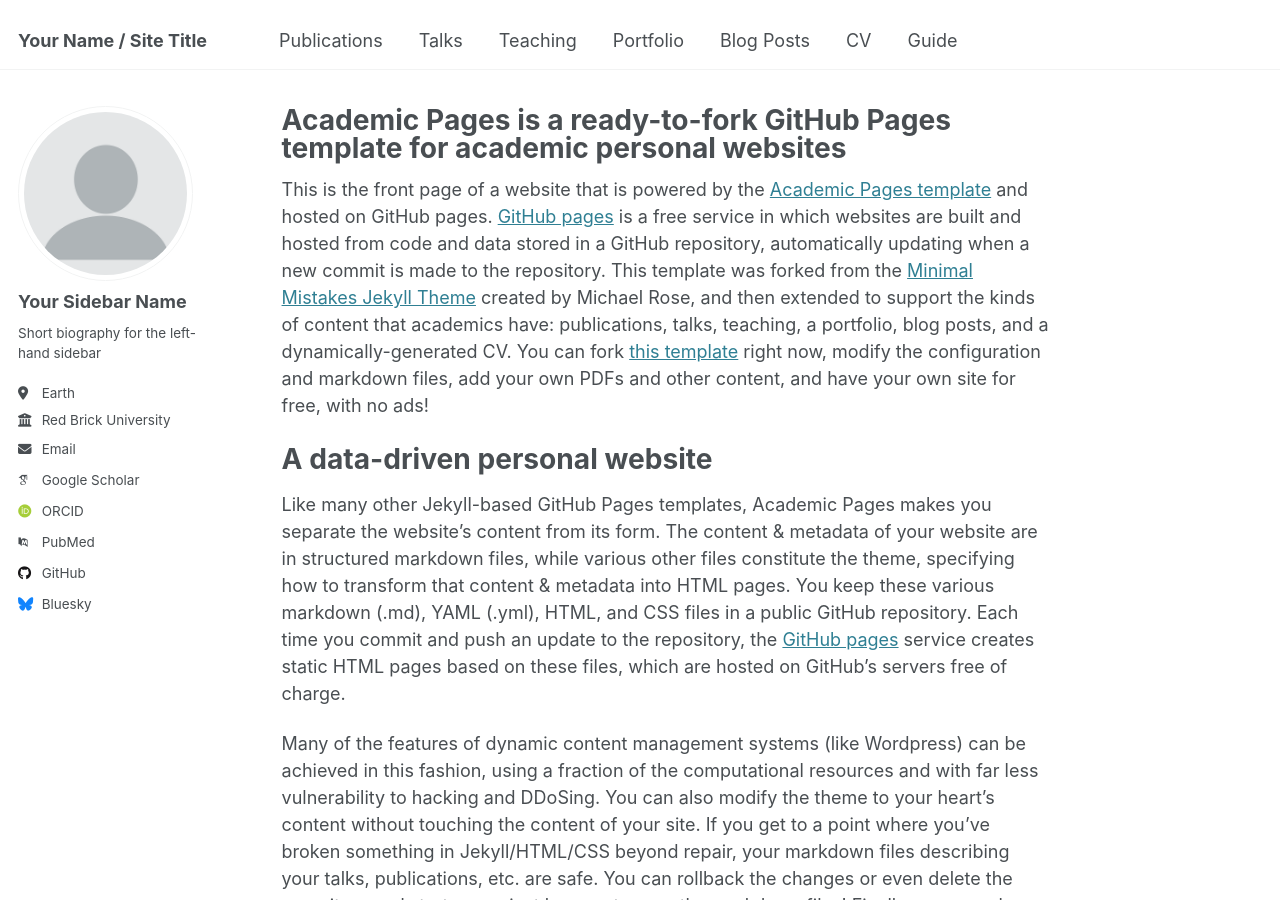
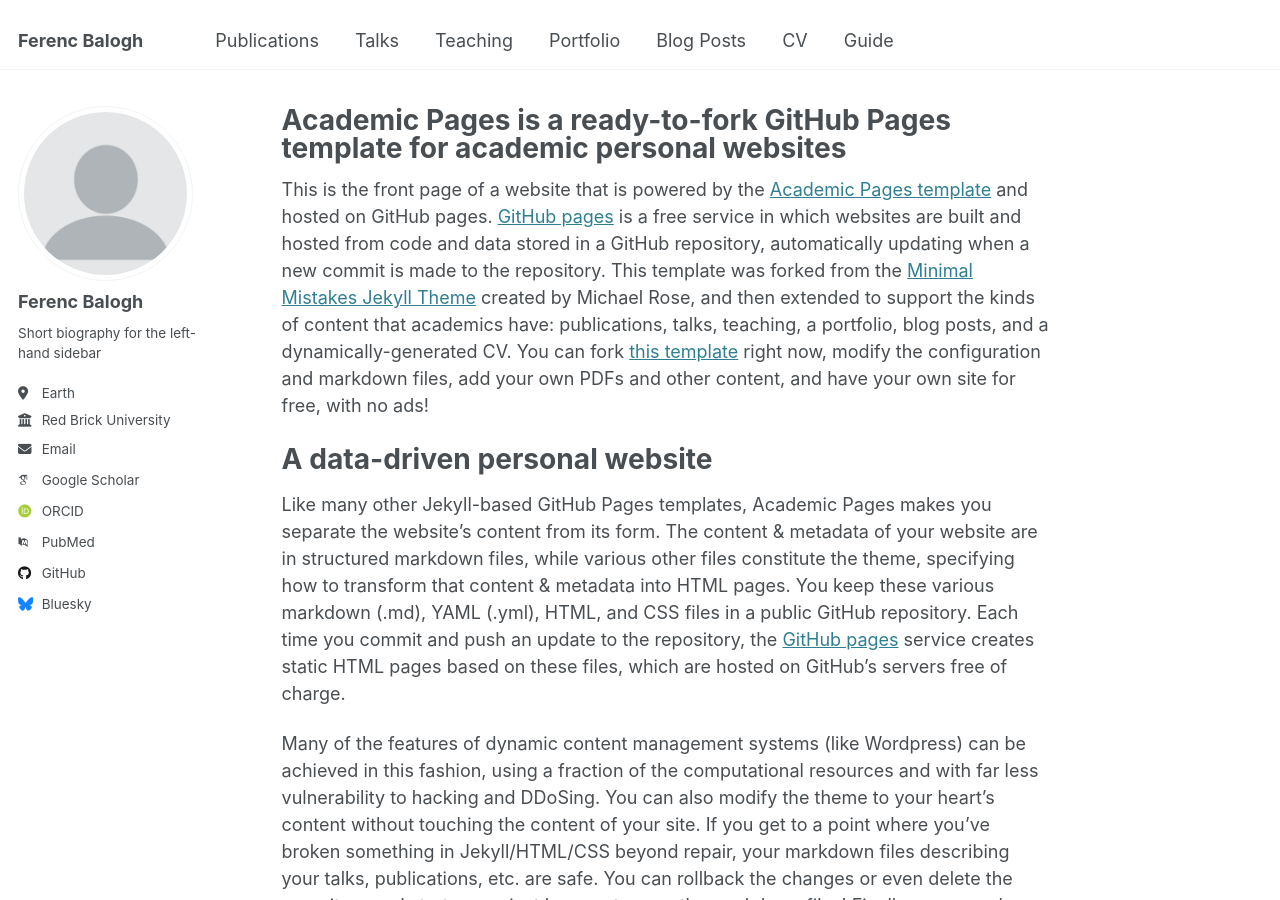
Before and after one commit to ferenc-balogh-math/ferenc-balogh-math.github.io, a Jekyll site: the page built from _pages/about.md, in a window 1280 px wide and 900 px high. Built offline with Jekyll 4.4.1, drawn with Linux system fonts in a browser that asks for light colours; some web fonts are replaced.

Commit message:
Update _config.yml

```diff
--- a/_config.yml
+++ b/_config.yml
@@ -9,13 +9,13 @@
 # Basic Site Settings
 locale                   : "en-US"
 site_theme               : "default"
-title                    : "Your Name / Site Title"
+title                    : "Ferenc Balogh"
 title_separator          : "-"
 name                     : &name "Your Name"
 description              : &description "personal description"
 url                      : https://academicpages.github.io # the base hostname & protocol for your site e.g. "https://[your GitHub username].github.io"
 baseurl                  : "" # the subpath of your site, e.g. "/blog"
-repository               : "academicpages/academicpages.github.io"
+repository               : "ferenc-balogh-math.github.io"
 
 # Site Author - The following control what appear as part of the author content on the side bar.
 #               If a field is blank the icon and link will not appear, otherwise it will be shown.
@@ -23,7 +23,7 @@ repository               : "academicpages/academicpages.github.io"
 author:
   # Biographic information
   avatar           : "profile.png"
-  name             : "Your Sidebar Name"
+  name             : "Ferenc Balogh"
   pronouns         : # example: "she/her"
   bio              : "Short biography for the left-hand sidebar"
   location         : "Earth"
```
